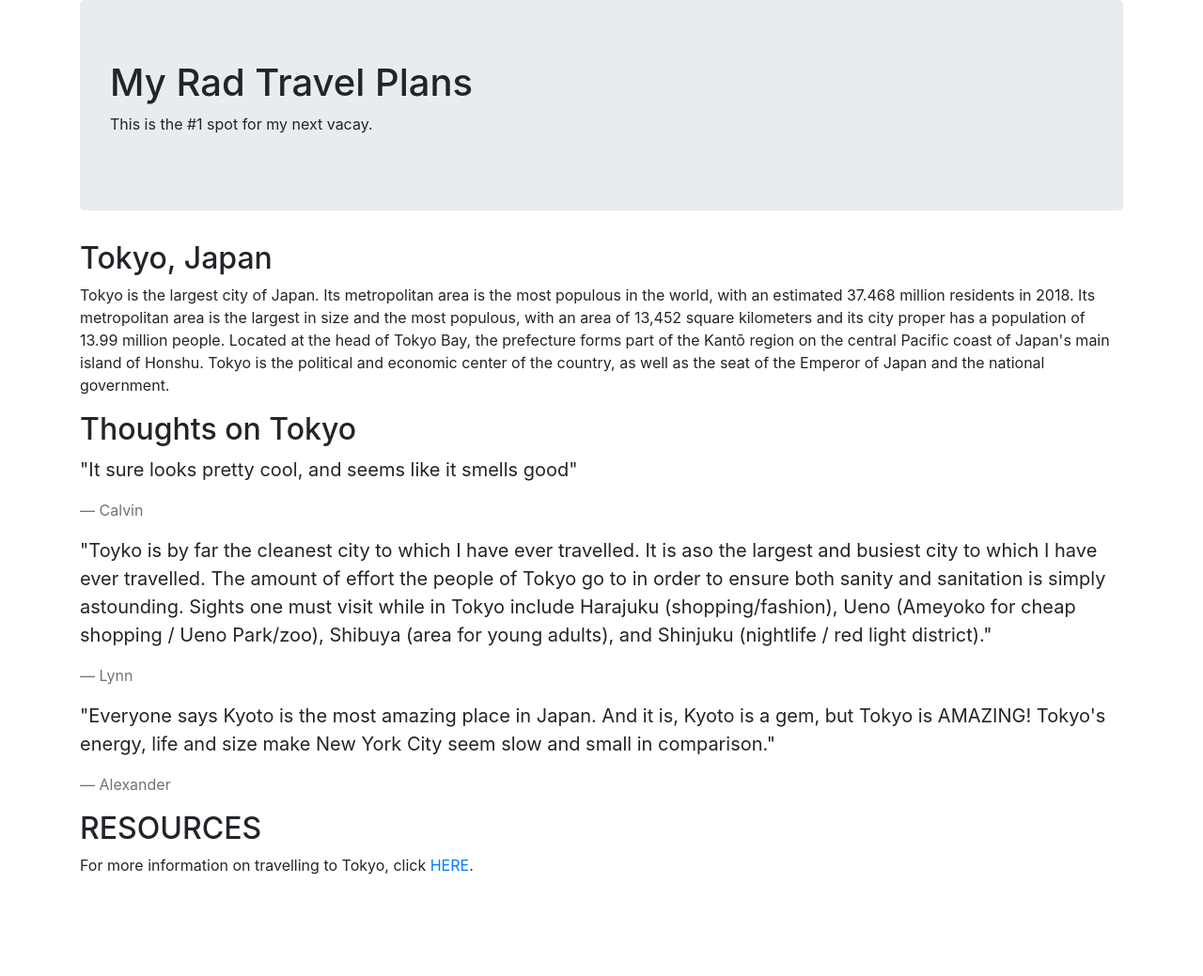
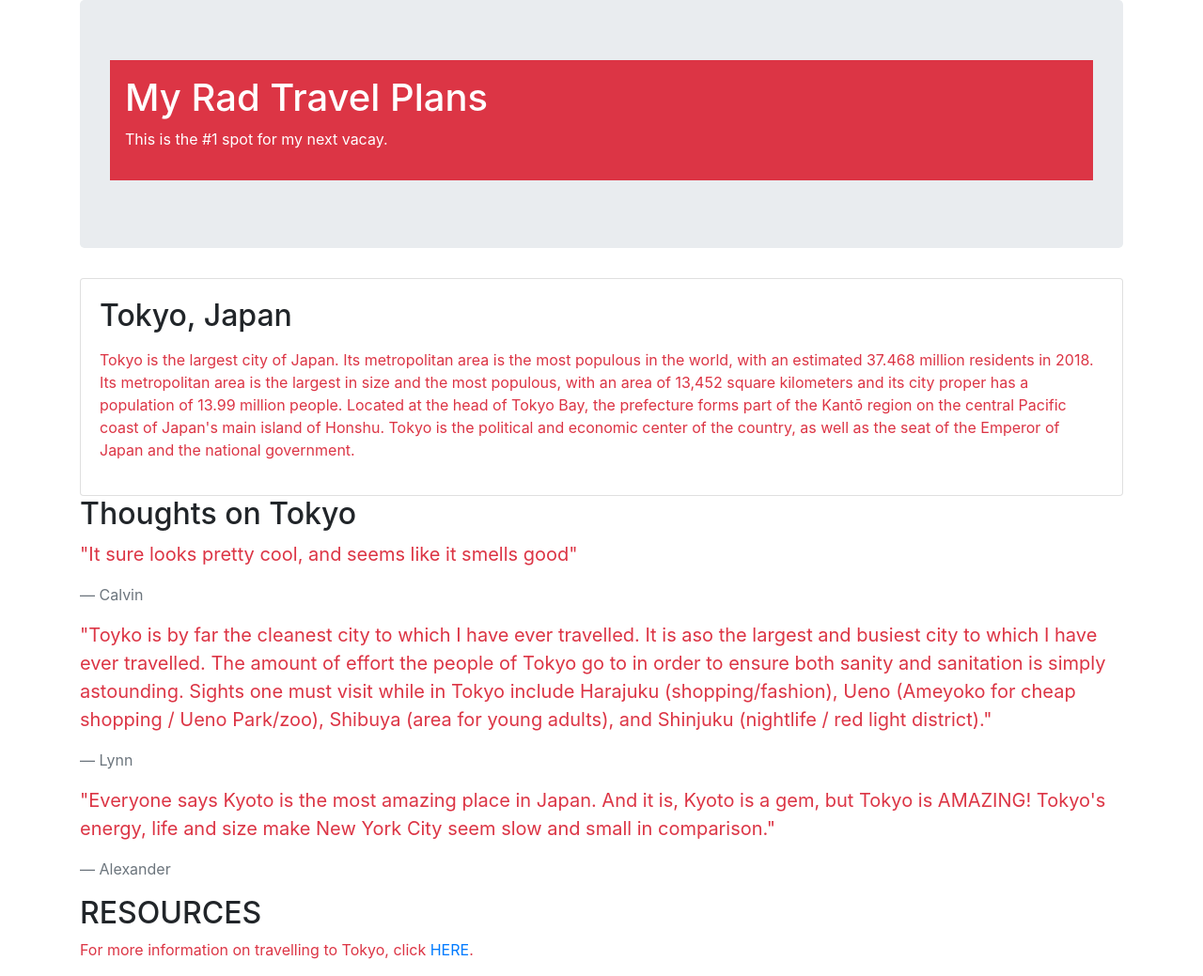
Before and after one commit to TrevorH08/Vacation-Site, a plain HTML site: page index.html in a window 1280 px wide. Shown: the whole page at 94% size. Before the commit the page ends 949 px from the top, so only its background shows below. Drawn offline with Linux system fonts and the light colour scheme.

Commit message:
add more bootstrap classes to change text and section color
Co-authored-by: Trevor Hunter <trevorh8700@gmail.com>

```diff
--- a/index.html
+++ b/index.html
@@ -8,11 +8,15 @@
   <body>
     <div class="container">
       <div class="jumbotron">
+        <div class="p-3 mb-2 bg-danger text-white">
           <h1>My Rad Travel Plans</h1>
           <p>This is the #1 spot for my next vacay.</p>
         </div>
-      <h2>Tokyo, Japan</h2>
-      <p>Tokyo is the  largest city of Japan.
+      </div>
+      <div class="card">
+        <div class="card-body">
+          <h2 class="card=title">Tokyo, Japan</h2>
+          <p class="card-text"><p class="text-danger">Tokyo is the  largest city of Japan.
             Its metropolitan area is the most populous in the world,
             with an estimated 37.468 million residents in 2018.
             Its metropolitan area is the largest in size and the most populous,
@@ -20,13 +24,15 @@
             Located at the head of Tokyo Bay, the prefecture forms part of the Kantō region on the central Pacific coast of
             Japan's main island of Honshu. Tokyo is the political and economic center of the country, as well as the seat of the
             Emperor of Japan and the national government.</p>
-      <h2>Thoughts on Tokyo</h2>
+        </div>
+      </div>
+      <h2 class="box">Thoughts on Tokyo</h2>
       <blockquote class="blockquote">
-        <p>"It sure looks pretty cool, and seems like it smells good"</p>
+        <p class="text-danger">"It sure looks pretty cool, and seems like it smells good"</p>
         <footer class="blockquote-footer">Calvin</footer>
       </blockquote>
       <blockquote class="blockquote">
-        <p>"Toyko is by far the cleanest city to which I have ever travelled.
+        <p class="text-danger">"Toyko is by far the cleanest city to which I have ever travelled.
           It is aso the largest and busiest city to which I have ever travelled.
           The amount of effort the people of Tokyo go to in order to ensure both sanity and sanitation is simply astounding.
           Sights one must visit while in Tokyo include Harajuku (shopping/fashion), Ueno (Ameyoko for cheap shopping / Ueno Park/zoo),
@@ -35,14 +41,14 @@
           <footer class="blockquote-footer">Lynn</footer>
       </blockquote>
       <blockquote class="blockquote">
-        <p>"Everyone says Kyoto is the most amazing place in Japan.
+        <p class="text-danger">"Everyone says Kyoto is the most amazing place in Japan.
           And it is, Kyoto is a gem, but Tokyo is AMAZING!
           Tokyo's energy, life and size make New York City
           seem slow and small in comparison."</p>
           <footer class="blockquote-footer">Alexander</footer>
       </blockquote>
       <h2>RESOURCES</h2>
-      <p>For more information on travelling to Tokyo, click <a href="https://travelingsession.com/travel-reviews/asia/japan/tokyo/">HERE</a>.</p>
+      <p class="text-danger">For more information on travelling to Tokyo, click <a href="https://travelingsession.com/travel-reviews/asia/japan/tokyo/">HERE</a>.</p>
     </div>
   </body>
 </html>
```
Lines whose indentation alone changed are shown as unchanged.
